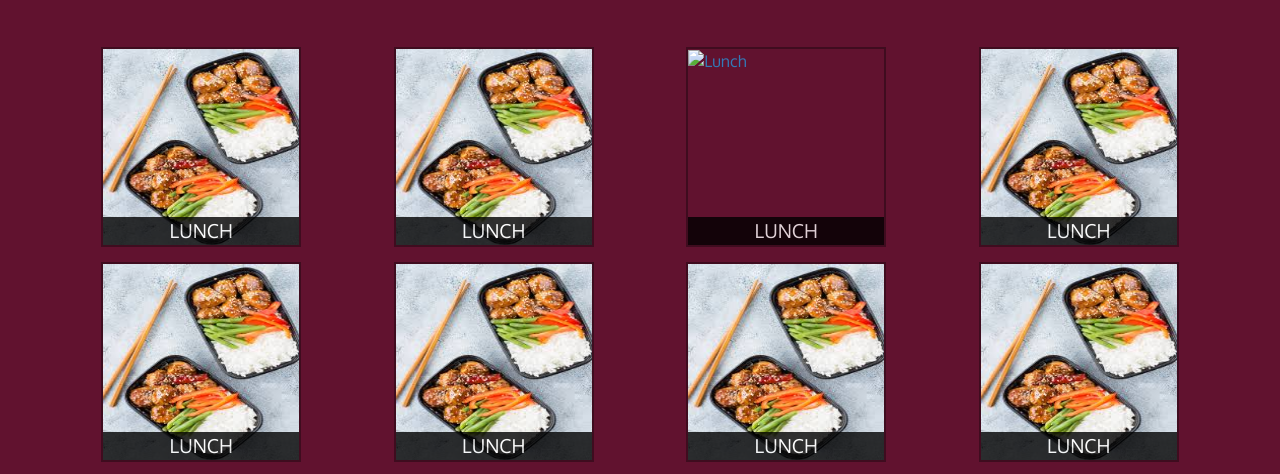
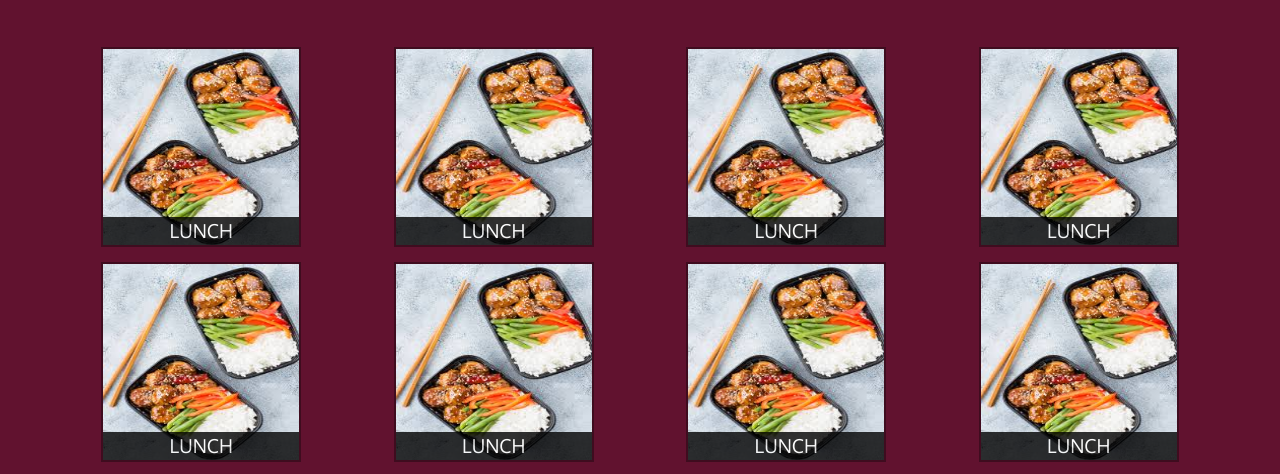
Before and after one commit to chandan739/module5-solution, a plain HTML site: page menu-categories.html in a window 1280 px wide. Shown: the part 279-753 px from the top of the page. Drawn offline with nearby package versions, Linux system fonts and the light colour scheme; files whose address does not match are found by name.

Commit message:
Update menu-categories.html

```diff
--- a/menu-categories.html
+++ b/menu-categories.html
@@ -97,7 +97,7 @@
       <div class="col-md-3 col-sm-4 col-xs-6 col-xxs-12">
         <a href="single-category.html">
           <div class="category-tile">
-            <img width="200" height="200" src="images/B1.jpg" alt="Lunch">
+            <img width="200" height="200" src="images/B.jpg" alt="Lunch">
             <span>Lunch</span>
           </div>
         </a>
```
